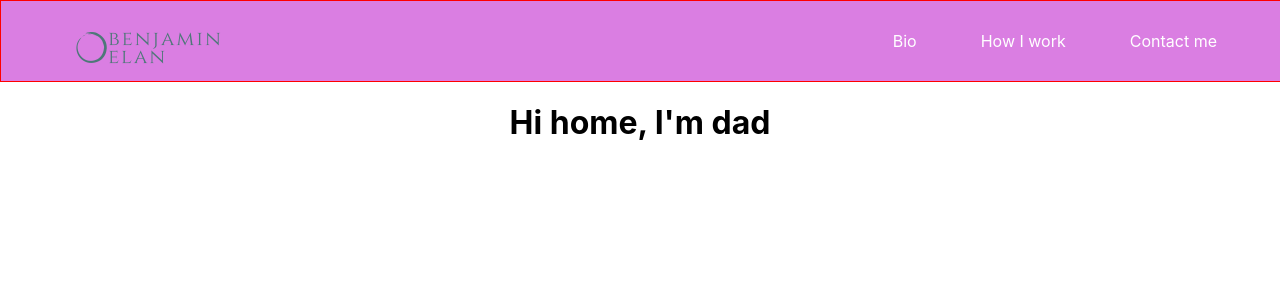
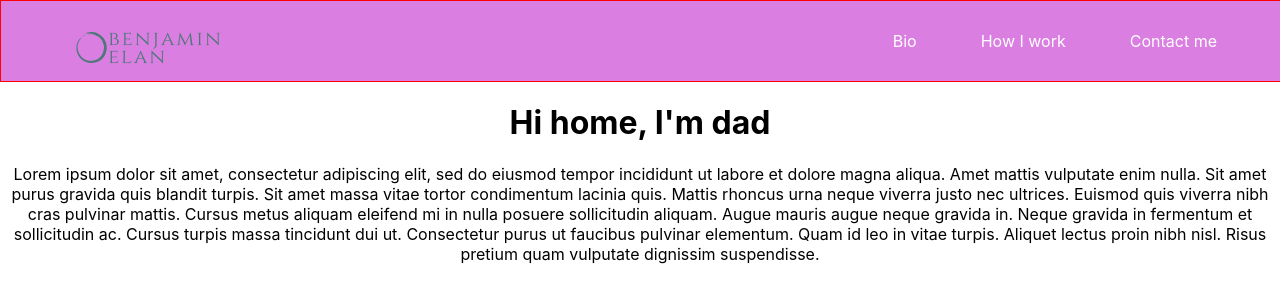
Before and after one commit to federerkristijan/businesscard-ben, a React (Create React App) app: page / in a window 1280 px wide. Shown: the top 302 px of the page. Built offline with nearby package versions, Linux system fonts and the light colour scheme.

Commit message:
home.jsx - card created, images imported

```diff
--- a/src/views/Home/Home.jsx
+++ b/src/views/Home/Home.jsx
@@ -4,8 +4,25 @@ import "./Home.css";
 const Home = () => {
   return (
     <div className="Home">
-      {/* here comes img */}
-      <h1>Hi home, I'm dad</h1>
+      <div className="card">
+        <div className="home-img">{/* here comes img */}</div>
+        <div className="home-text">
+          <h1>Hi home, I'm dad</h1>
+          <p>
+            Lorem ipsum dolor sit amet, consectetur adipiscing elit, sed do
+            eiusmod tempor incididunt ut labore et dolore magna aliqua. Amet
+            mattis vulputate enim nulla. Sit amet purus gravida quis blandit
+            turpis. Sit amet massa vitae tortor condimentum lacinia quis. Mattis
+            rhoncus urna neque viverra justo nec ultrices. Euismod quis viverra
+            nibh cras pulvinar mattis. Cursus metus aliquam eleifend mi in nulla
+            posuere sollicitudin aliquam. Augue mauris augue neque gravida in.
+            Neque gravida in fermentum et sollicitudin ac. Cursus turpis massa
+            tincidunt dui ut. Consectetur purus ut faucibus pulvinar elementum.
+            Quam id leo in vitae turpis. Aliquet lectus proin nibh nisl. Risus
+            pretium quam vulputate dignissim suspendisse.
+          </p>
+        </div>
+      </div>
     </div>
   );
 };
```
Also changed, not shown: src/assets/images/ben.jpg (added), src/assets/images/ben2.jpg (added).
